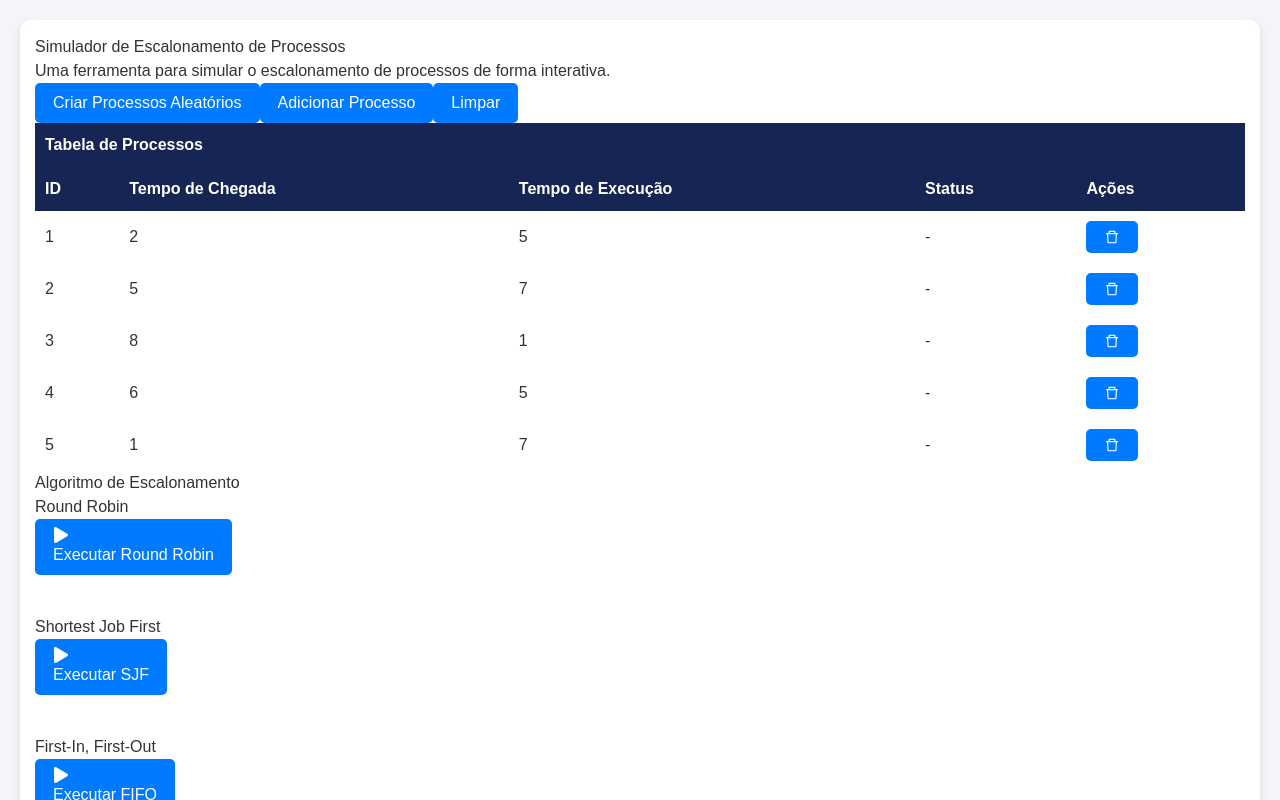
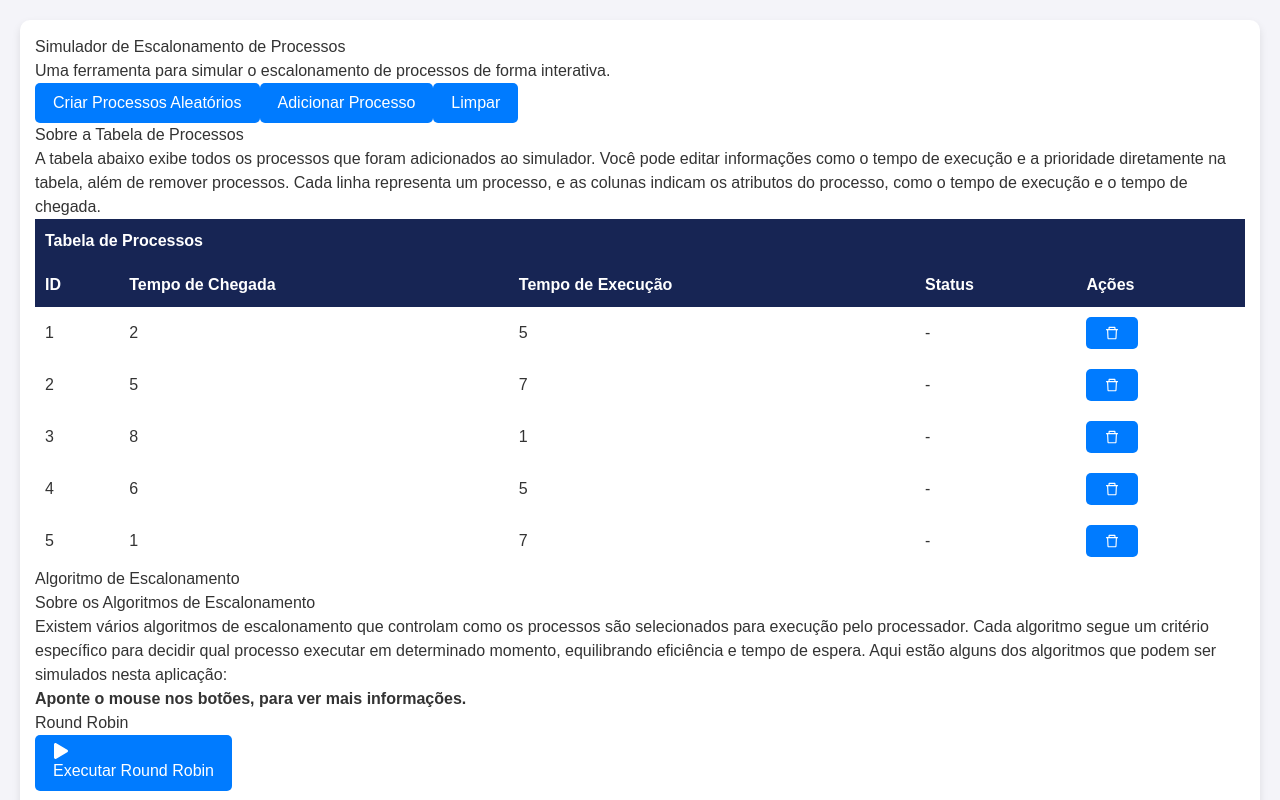
Before and after one commit to SidneyRMR/simulador-escalonamento, a Next.js app: page / in a window 1280 px wide. Both pictures are taken after a click on the button "Criar Processos Aleatórios". Shown: the top 800 px of the page. Built offline with nearby package versions, Linux system fonts and the light colour scheme.

Commit message:
style: mensagens informativas sobre cada um dos itens do projeto

```diff
--- a/src/app/Escalonador.js
+++ b/src/app/Escalonador.js
@@ -1,4 +1,4 @@
-"use client";
+'use client'
 import React from "react";
 import "./Escalonador.css";
 import { useEscalonador } from "./hooks/useEscalonador";
@@ -54,8 +54,34 @@ const Escalonador = () => {
           )}
         </div>
 
+        {processos.length === 0 && (
+          <div className="boas-vindas text-center p-4 bg-gray-100 rounded-lg">
+            <h3 className="text-xl text-blue-950 mb-2">Bem-vindo ao Simulador de Escalonamento!</h3>
+            <p className="text-gray-600">
+              Utilize os botões acima para adicionar processos ou criar processos aleatórios.
+              Em seguida, escolha o algoritmo de escalonamento para visualizar a execução.
+            </p>
+            <p className="text-gray-600 mt-2">
+              O gráfico de Gantt exibirá a execução dos processos em tempo real, e você poderá ver
+              os resultados ao final da simulação.
+            </p>
+          </div>
+        )}
+
         {processos.length > 0 && (
           <>
+            {/* Explicação sobre a tabela de processos */}
+            <div className="explicacao-tabela bg-blue-50 p-4 rounded-lg mb-4">
+              <h3 className="text-lg font-semibold text-blue-950">
+                Sobre a Tabela de Processos
+              </h3>
+              <p className="text-gray-600">
+                A tabela abaixo exibe todos os processos que foram adicionados ao simulador.
+                Você pode editar informações como o tempo de execução e a prioridade diretamente
+                na tabela, além de remover processos. Cada linha representa um processo,
+                e as colunas indicam os atributos do processo, como o tempo de execução e o tempo de chegada.
+              </p>
+            </div>
             <div className="">
               <ProcessTable
                 estadoExecucao={estadoExecucao}
@@ -66,9 +92,21 @@ const Escalonador = () => {
               />
             </div>
             <div className="border border-gray-300 rounded-lg p-4 mt-2">
-              <h2 className="text-center font-bold text-2xl text-blue-950 mt-2">
+  <h2 className="text-center font-bold text-2xl text-blue-950 mt-2 mb-3">
     Algoritmo de Escalonamento
   </h2>
+
+  {/* Explicação sobre os algoritmos de escalonamento */}
+  <div className="explicacao-algoritmo bg-blue-50 p-4 rounded-lg mb-4">
+    <h3 className="text-lg font-semibold text-blue-950">
+      Sobre os Algoritmos de Escalonamento
+    </h3>
+    <p className="text-gray-600">
+      Existem vários algoritmos de escalonamento que controlam como os processos são selecionados para execução pelo processador. Cada algoritmo segue um critério específico para decidir qual processo executar em determinado momento, equilibrando eficiência e tempo de espera. Aqui estão alguns dos algoritmos que podem ser simulados nesta aplicação:
+      <p className=""></p><strong>Aponte o mouse nos botões, para ver mais informações.</strong>
+    </p>
+  </div>
+
   <div className="flex justify-center gap-6 my-5 flex-wrap">
     <div className="escalonador-option relative group">
       <h3 className="text-center font-normal text-base text-blue-950">
@@ -86,6 +124,7 @@ const Escalonador = () => {
         O escalonamento de processos Round Robin funciona atribuindo um tempo fixo (quantum) a cada processo. Quando o tempo de um processo expira, o sistema operacional o coloca no final da fila, dando oportunidade para o próximo processo na fila. Isso garante que todos os processos recebam tempo de CPU de forma justa.
       </span>
     </div>
+
     <div className="escalonador-option relative group">
       <h3 className="text-center font-normal text-base text-blue-950">
         Shortest Job First
@@ -102,6 +141,7 @@ const Escalonador = () => {
         O escalonamento Shortest Job First (SJF) prioriza os processos com menor tempo de execução. O processo mais curto é executado primeiro, o que minimiza o tempo de espera médio. Contudo, pode causar adiamento de processos mais longos, especialmente se novos processos curtos continuarem chegando. Isso leva ao que chamamos de starvation, onde processos longos não recebem a chance de serem executados rapidamente.
       </span>
     </div>
+
     <div className="escalonador-option relative group">
       <h3 className="text-center font-normal text-base text-blue-950">
         First-In, First-Out
@@ -118,6 +158,7 @@ const Escalonador = () => {
         O escalonamento First In, First Out (FIFO) executa os processos na ordem de chegada. O primeiro processo a entrar na fila é o primeiro a ser executado, e assim por diante. Isso é simples e justo, mas pode levar a tempos de espera elevados se um processo longo chegar primeiro.
       </span>
     </div>
+
     <div className="escalonador-option relative group">
       <h3 className="text-center font-normal text-base text-gray-500">
         Priority Scheduling
@@ -136,31 +177,35 @@ const Escalonador = () => {
   </div>
 </div>
 
+
             <GanttChart ganttChart={ganttChart} processos={processos} tempoAtual={tempoAtual} />
 
             <div className="border border-gray-300 rounded-lg p-4 mt-2">
   <h2 className="text-center font-bold text-2xl text-blue-950 mt-3 mb-3">
     Resultados
   </h2>
-              <div
-                className="mensagens"
-                style={{
-                  marginInline: "auto",
-                  maxWidth: "90%",
-                  maxHeight: "200px",
-                  overflowY: "scroll",
-                  border: "1px solid #ccc",
-                  padding: "10px",
-                  borderRadius: "0.5rem", // Adiciona borda arredondada
-                }}
-              >
+
+  {/* Explicação sobre os resultados */}
+  <div className="explicacao-resultados bg-blue-50 p-4 rounded-lg mb-4">
+    <h3 className="text-lg font-semibold text-blue-950">
+      Sobre os Resultados
+    </h3>
+    <p className="text-gray-600">
+      Após a execução dos algoritmos de escalonamento, os resultados fornecem uma visão clara sobre o desempenho do sistema.
+      Eles incluem informações como o tempo médio de espera, o tempo de turnaround e a ordem de execução dos processos.
+      Estes dados são fundamentais para analisar a eficiência de cada algoritmo e entender como os processos se comportaram
+      durante a simulação.
+    </p>
+  </div>
+
   {mensagens.map((mensagem, index) => (
     <p key={index} style={{ minHeight: "20px" }}>
       {mensagem}
     </p>
   ))}
 </div>
-            </div>
+
+
           </>
         )}
       </div>
--- a/src/app/components/GanttChart.js
+++ b/src/app/components/GanttChart.js
@@ -18,6 +18,17 @@ const GanttChart = ({ ganttChart, processos, tempoAtual }) => {
       <h2 className="text-center font-bold text-2xl text-blue-950 mt-4 mb-4">
         Gráfico de Gantt (Tempo x Processo)
       </h2>
+        {/* Explicação sobre os algoritmos de escalonamento */}
+  <div className="explicacao-algoritmo bg-blue-50 p-4 rounded-lg mb-4">
+    <h3 className="text-lg font-semibold text-blue-950">
+      Sobre o Gráfico de Gantt
+    </h3>
+    <p className="text-gray-600">
+    O gráfico de Gantt ilustra a execução dos processos ao longo do tempo, permitindo que você visualize
+                  como cada processo é escalonado. Ele ajuda a identificar possíveis melhorias no tempo de espera e
+                  na eficiência do escalonamento.
+    </p>
+  </div>
       <div
         className="scrollable-gantt"
         onScroll={handleScroll}
```
Lines whose indentation alone changed are shown as unchanged.
